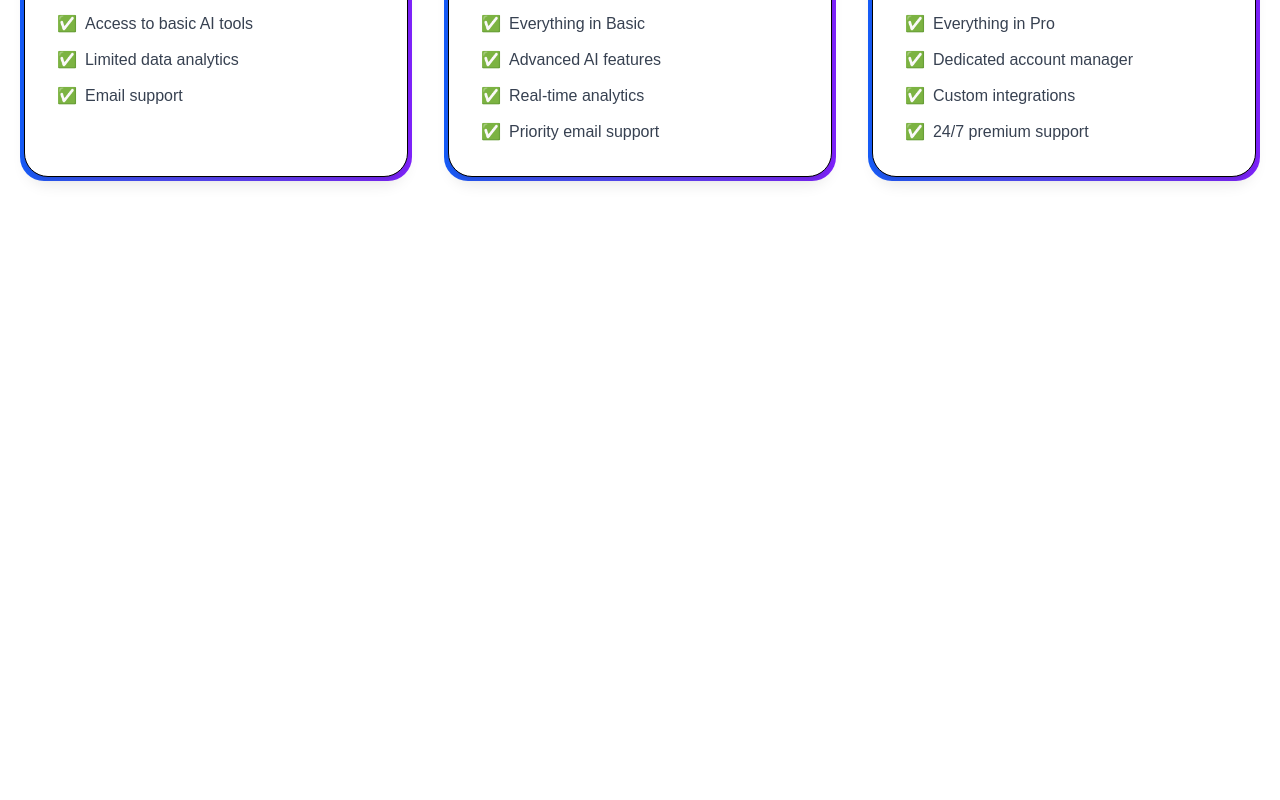
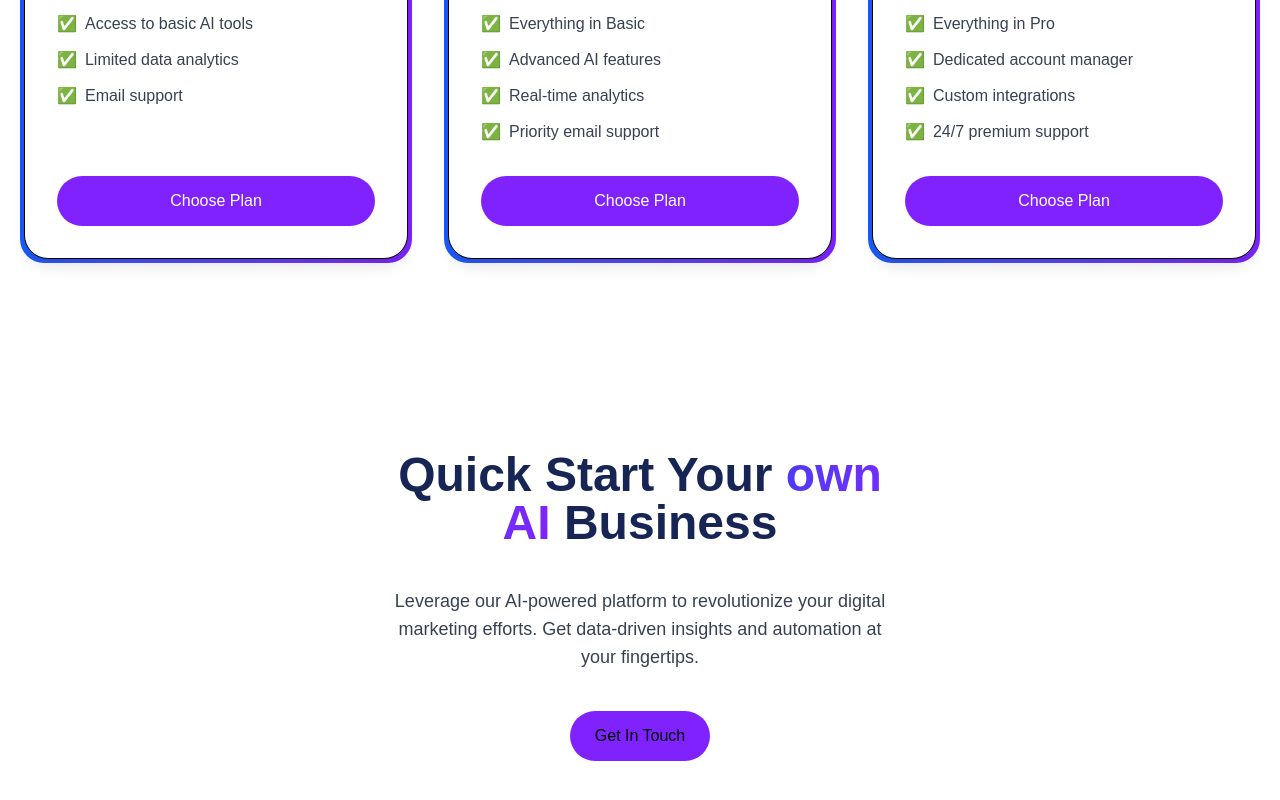
Before and after one commit to paskuvan/landing-react, a React (Vite) app: page / in a window 1280 px wide. Shown: the part 2481-3281 px from the top of the page. Before the commit the page ends 2682 px from the top, so only its background shows below. Built offline with nearby package versions, Linux system fonts and the light colour scheme.

Commit message:
Implement Call To Action

```diff
--- a/src/App.tsx
+++ b/src/App.tsx
@@ -4,6 +4,7 @@ import { Brands } from "./components/sections/Brands";
 import { Services } from "./components/sections/Services";
 import { AboutUs } from "./components/sections/AboutUs";
 import { Pricing } from "./components/sections/Pricing";
+import { CTA } from "./components/sections/CallToAction";
 
 function App() {
   return <Layout title="EdgeAI">
@@ -12,6 +13,7 @@ function App() {
     <Services />
     <AboutUs />
     <Pricing />
+    <CTA />
   </Layout>
 
 }
--- /dev/null
+++ b/src/components/sections/CallToAction.tsx
@@ -0,0 +1,27 @@
+import { Container } from "../shared/Container";
+import { Paragraph } from "../shared/Paragraph";
+import { Button } from "../shared/Button";
+
+export const CTA = () => {
+    return (
+        <section className="pb-20 relative">
+            {""}
+            <Container>
+                <div className="relative rounded-2xl overflow-hidden">
+                    <div className="relative z-10 mx-auto text-center max-w-xl md:max-w-2cxl py-8 md:py-10 px-6 md:px-8">
+                        <h1 className="text-3xl sm:text-4xl md:text-5xl font-bold text-heading-1">
+                        {""}
+                            Quick Start Your <span className="text-transparent bg-clip-text bg-gradient-to-r from-indigo-600 to-violet-600">own AI</span>{""} Business
+                        </h1>
+                        <Paragraph className="pt-10">
+                            Leverage our AI-powered platform to revolutionize your digital marketing efforts. Get data-driven insights and automation at your fingertips.
+                        </Paragraph>
+                        <div className="mx-auto max-w-md sm:max-w-xl pt-10 dark:text-white">
+                            <Button>Get In Touch</Button>
+                        </div>
+                    </div>
+                </div>
+            </Container>
+        </section>
+    );
+};
--- a/src/components/sections/Pricing.tsx
+++ b/src/components/sections/Pricing.tsx
@@ -2,6 +2,7 @@ import { Container } from "../shared/Container";
 import { Title } from "../shared/Title";
 import { Paragraph } from "../shared/Paragraph";
 import { pricingPlans } from "../../utils/pricing-plans";
+import { Button } from "../shared/Button";
 
 export const Pricing = () => {
     return (
@@ -37,6 +38,9 @@ export const Pricing = () => {
                                     </li>
                                 ))}
                             </ul>
+                            <div className="mt-8">
+                                <Button className="w-full transform transition-transform duration-300 hover:scale-105 text-white">Choose Plan</Button>
+                            </div>
                             </div>
                         </div>
                     </div>
```
